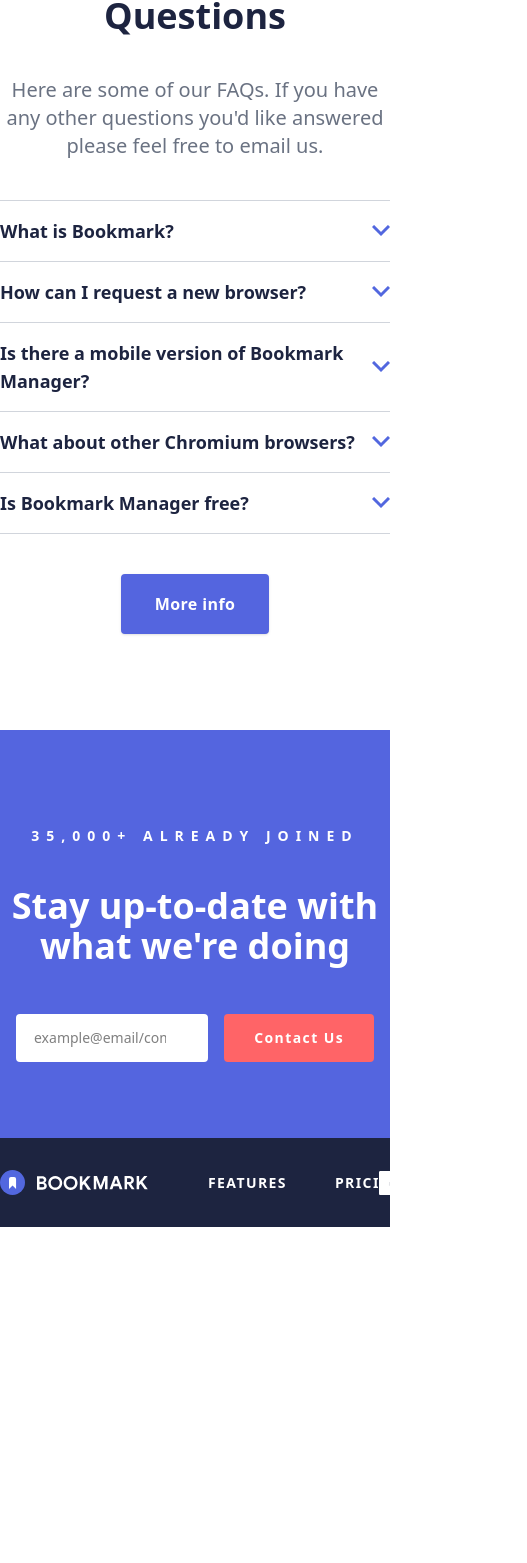
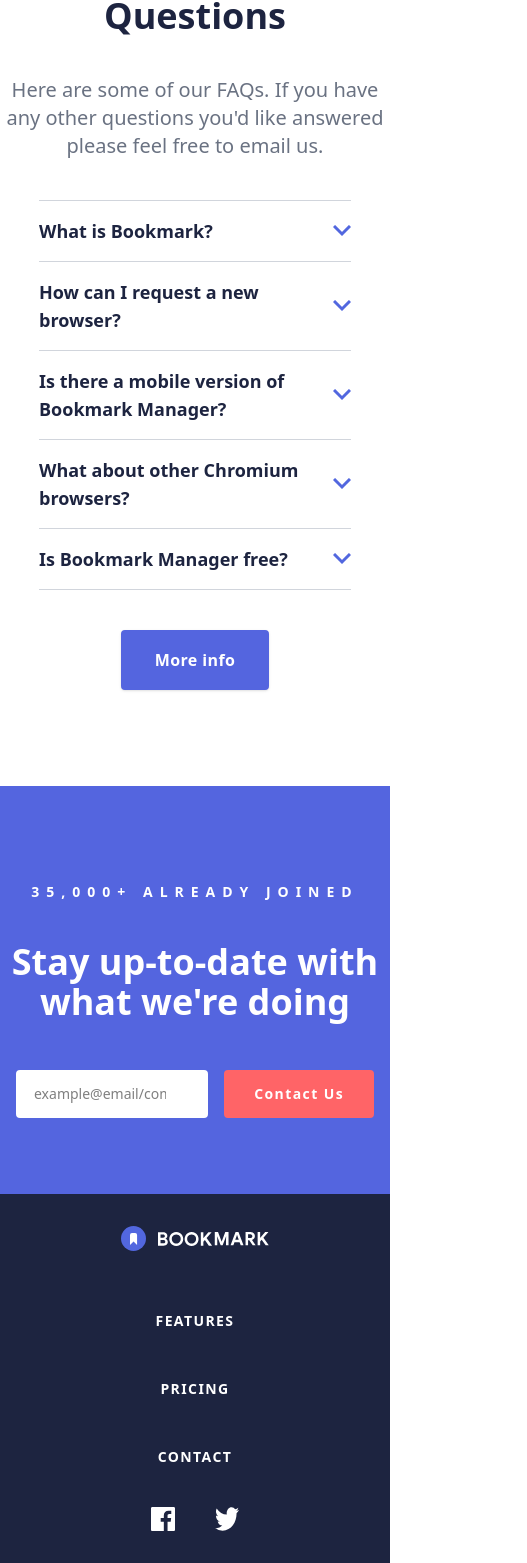
Before and after one commit to JlBestMc/S5.-Landing-Page-React, a React (Vite) app: page / in a window 390 px wide. Shown: the part 1675-3238 px from the top of the page, 527 px wide, since content can reach past the window. Before the commit the page ends 2902 px from the top, so only its background shows below. Built offline with nearby package versions, Linux system fonts and the light colour scheme.

Commit message:
diferent components fixed

```diff
--- a/src/components/molecules/Dropdown.tsx
+++ b/src/components/molecules/Dropdown.tsx
@@ -11,7 +11,7 @@
   };
 
   return (
-    <div className="w-full max-w-xl mx-auto mt-8">
+    <div className="w-4/5 md:w-full max-w-xl mx-auto mt-8">
       {FAQS.map((faq: Dropdown, index: number) => (
         <div
           key={index}
@@ -37,7 +37,6 @@
                 src={arrowUp}
                 alt="Flecha azul arriba"
                 className="transition-transform duration-200 rotate-0"
-
               />
             )}
           </button>
--- a/src/components/molecules/Navbar.tsx
+++ b/src/components/molecules/Navbar.tsx
@@ -4,6 +4,8 @@
 import Logo from "../atoms/Logo";
 import Anchor from "../atoms/anchor";
 import Button from "../atoms/Button";
+import facebookIcon from "../../assets/icon-facebook.svg";
+import twitterIcon from "../../assets/icon-twitter.svg";
 
 interface NavbarProps {
   burgerIconSrc: string;
@@ -84,6 +86,10 @@
           variant="btnMobile"
           styles="md:px-7 md:py-2 bg-[#20324ef0] hover:text-[#20324ef0] hover:border-blue-950 hover:bg-white md:border-red-400 tracking-widest md:text-sm md:bg-red-400 md:hover:bg-white md:hover:text-red-400 md:hover:border-red-400"
         ></Button>
+        <div className="flex gap-5">
+          <img src={facebookIcon}></img>
+          <img src={twitterIcon}></img>
+        </div>
       </nav>
     </div>
   );
--- a/src/components/organismes/Footer.tsx
+++ b/src/components/organismes/Footer.tsx
@@ -8,10 +8,10 @@
 
 export default function Footer() {
   return (
-    <footer className="md:w-full py-8 flex items-center justify-around bg-[#1d2440]">
-      <div className="flex justify-between items-center gap-15 ">
+    <footer className="md:w-full py-8 flex flex-col md:flex-row items-center justify-around bg-[#1d2440]">
+      <div className="flex justify-between items-center gap-15 flex-col md:flex-row ">
         <Logo src={bookmarkWhite} />
-        <nav className="flex gap-12 items-center text-white tracking-widest">
+        <nav className="flex gap-12 items-center text-white tracking-widest flex-col md:flex-row">
           <Anchor
             ref="#features"
             styles="text-white text-sm hover:text-red-400 hover:text-red-400 tracking-widest text-sm font-semibold text-[#353541] cursor-[url('./assets/cursor.cur'),_auto] transition duration-300 ease-in-out"
@@ -32,7 +32,7 @@
           </Anchor>
         </nav>
       </div>
-      <div className="flex gap-10">
+      <div className="flex gap-10 pt-10 md:pt-0">
         <img
           src={facebookIcon}
           alt="Facebook"
```
Also changed, not shown: src/components/organismes/header.tsx (+6 -7 lines).
